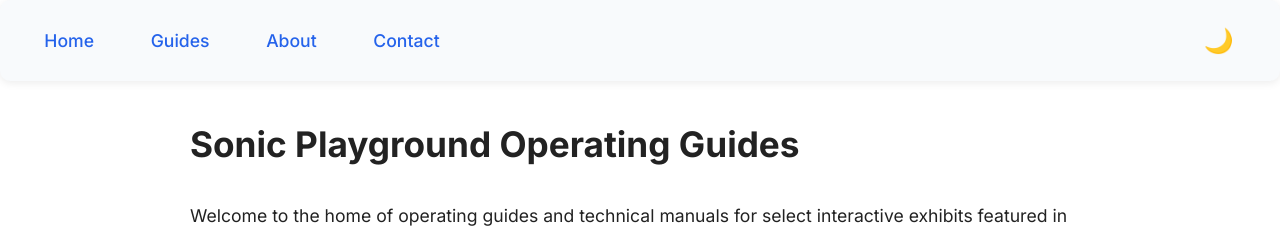
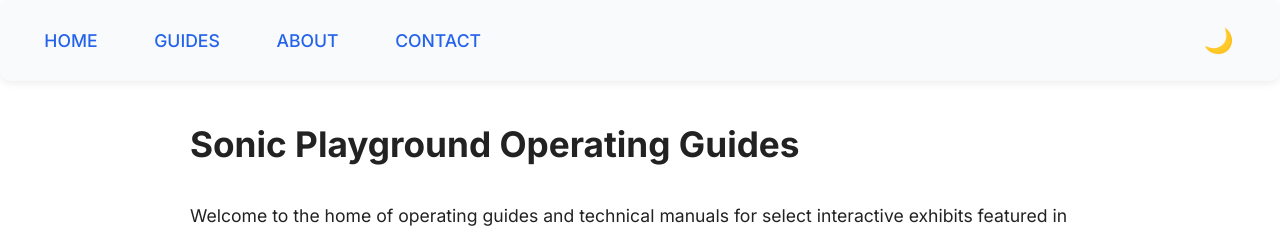
Before and after one commit to buryhoganllc/sonic-playground-guides, a Jekyll site: the page built from index.md, in a window 1280 px wide. Shown: the top 228 px of the page. Built offline with Jekyll 4.4.1, drawn with Linux system fonts in a browser that asks for light colours.

Commit message:
update nav menu font format

```diff
--- a/_layouts/default.html
+++ b/_layouts/default.html
@@ -15,10 +15,10 @@
 <body>
   <header class="site-header">
     <nav>
-      <a href="{{ site.baseurl }}/">Home</a>
-      <a href="{{ site.baseurl }}/guides/">Guides</a>
-      <a href="{{ site.baseurl }}/about/">About</a>
-      <a href="{{ site.baseurl }}/contact/">Contact</a>
+      <a href="{{ site.baseurl }}/">HOME</a>
+      <a href="{{ site.baseurl }}/guides/">GUIDES</a>
+      <a href="{{ site.baseurl }}/about/">ABOUT</a>
+      <a href="{{ site.baseurl }}/contact/">CONTACT</a>
     </nav>
     <button id="theme-toggle" aria-label="Toggle dark mode" title="Toggle dark mode">🌙</button>
   </header>
```
